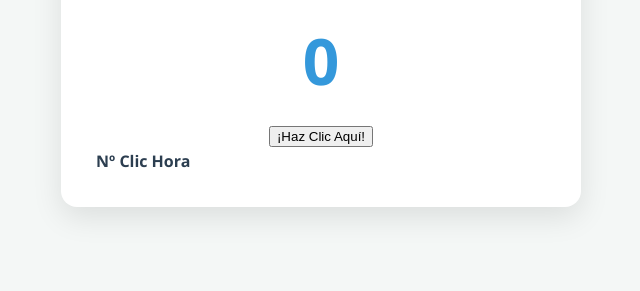
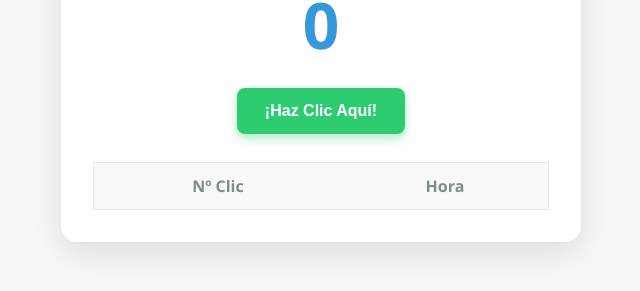
Before and after one commit to calderonpenajuansebastian-rgb/contador.py-, a plain HTML site: page index.html in a window 1280 px wide. Shown: the part 359-650 px from the top of the page, without its empty margins (319-959 px from the left). Drawn offline with Linux system fonts and the light colour scheme; a script that the page names is missing.

Commit message:
style: botón verde y tabla de registros

```diff
--- a/styles.css
+++ b/styles.css
@@ -24,3 +24,32 @@ body {
 h1 { margin: 0 0 8px; font-weight: 800; }
 .descripcion { margin: 0 0 20px; font-size: 14px; color: #7f8c8d; }
 .contador { font-size: 64px; font-weight: 800; color: #3498db; margin: 10px 0 20px; }
+
+.btn {
+  background: #2ecc71;
+  color: #ffffff;
+  border: none;
+  padding: 14px 28px;
+  font-size: 16px;
+  font-weight: bold;
+  border-radius: 8px;
+  cursor: pointer;
+  box-shadow: 0 4px 10px rgba(46, 204, 113, 0.4);
+  transition: transform 0.15s, box-shadow 0.15s;
+}
+.btn:hover { transform: translateY(-2px); box-shadow: 0 6px 14px rgba(46, 204, 113, 0.5); }
+.btn:active { transform: translateY(0); }
+
+.tabla {
+  width: 100%;
+  margin-top: 28px;
+  border-collapse: collapse;
+  border: 1px solid #e5e8e8;
+}
+.tabla th, .tabla td {
+  padding: 12px;
+  text-align: center;
+  border-bottom: 1px solid #e5e8e8;
+}
+.tabla th { background: #f8f9f9; color: #7f8c8d; font-weight: 600; }
+.tabla tbody tr:nth-child(even) { background: #fafbfb; }
```
